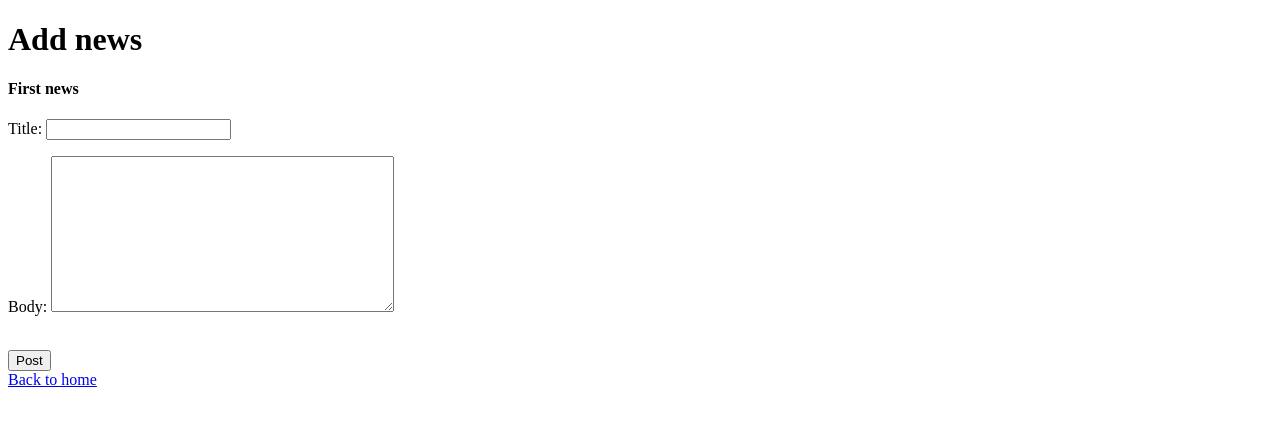
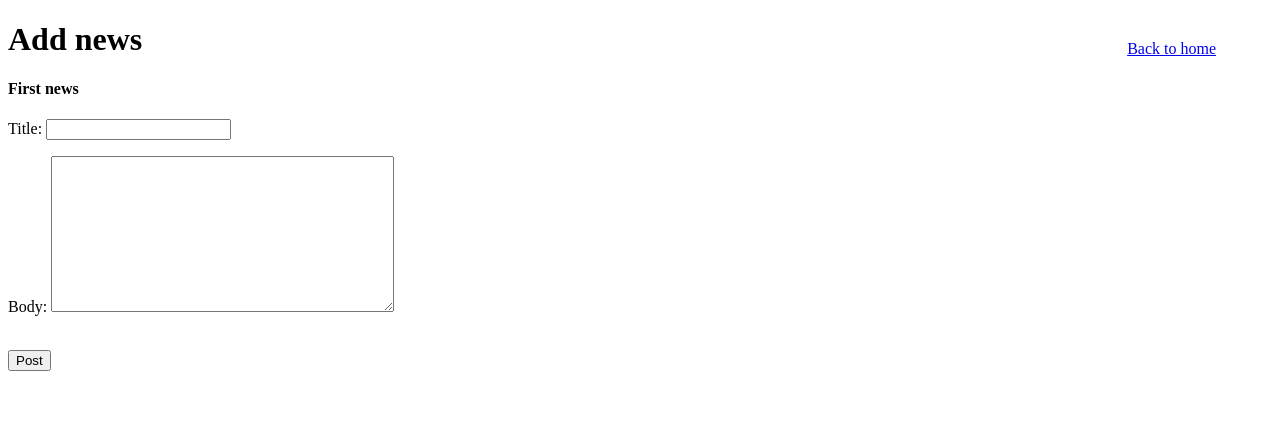
Before and after one commit to PelaNisha/Newletter, a Django app: page /addNews/ in a window 1280 px wide. Shown: the top 426 px of the page. Run offline with Django 3.2, Linux system fonts and the light colour scheme.

Commit message:
commited

```diff
--- a/templates/addpost.html
+++ b/templates/addpost.html
@@ -16,6 +16,15 @@
 
         <button>Post</button>
     </form>
-    <a href="{% url 'home' %}">Back to home</a>
+
+    <a  id="home" href="{% url 'home' %}">Back to home</a>
+
+    <style>
+        #home{
+            position: fixed;
+            top: 5%;
+            right: 5%;
+        }
+    </style>
 </body>
 </html>
```
Also changed, not shown: templates/base.html (+4 -3 lines), templates/news_details.html (+10 -1 lines).
